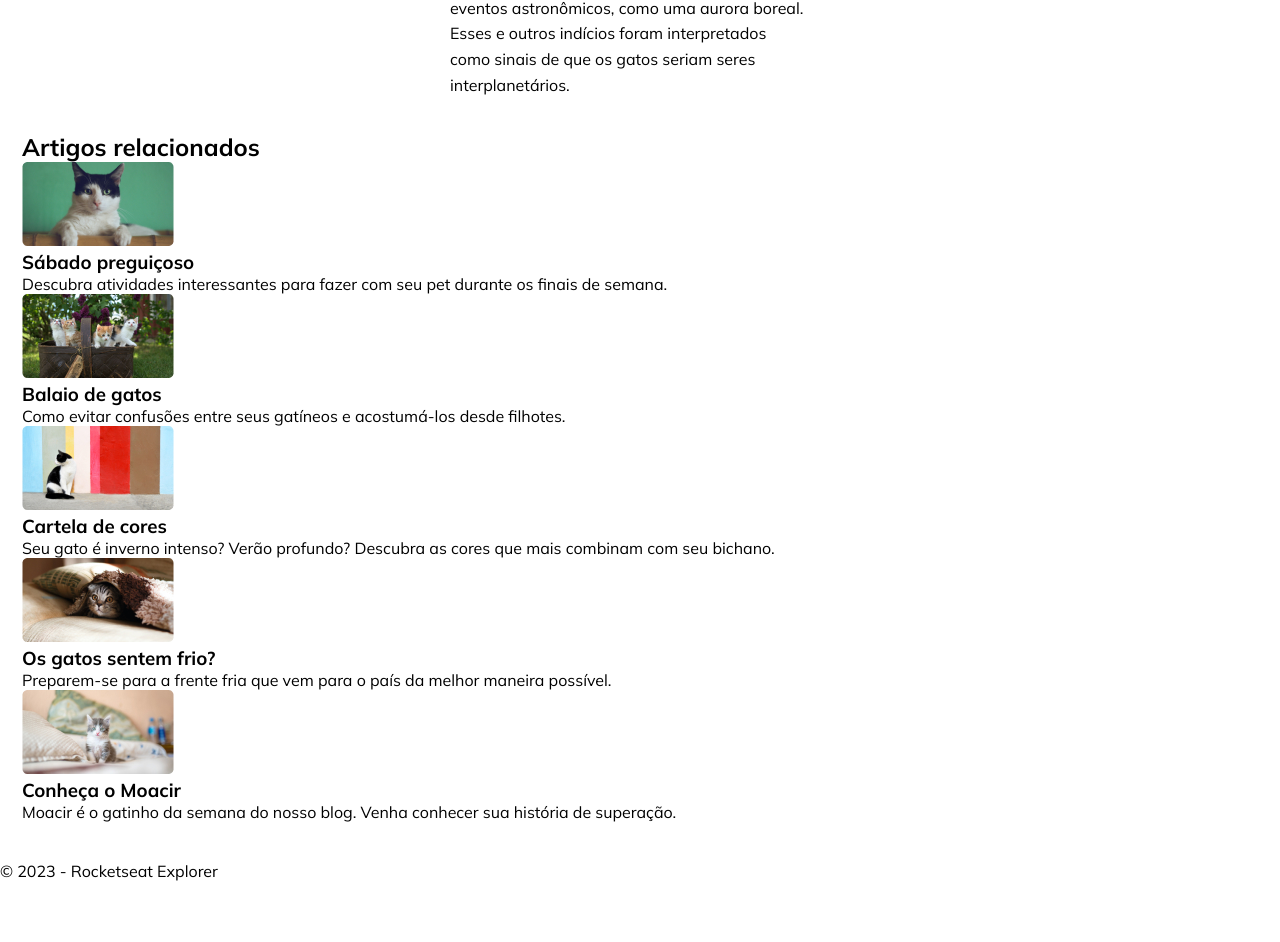
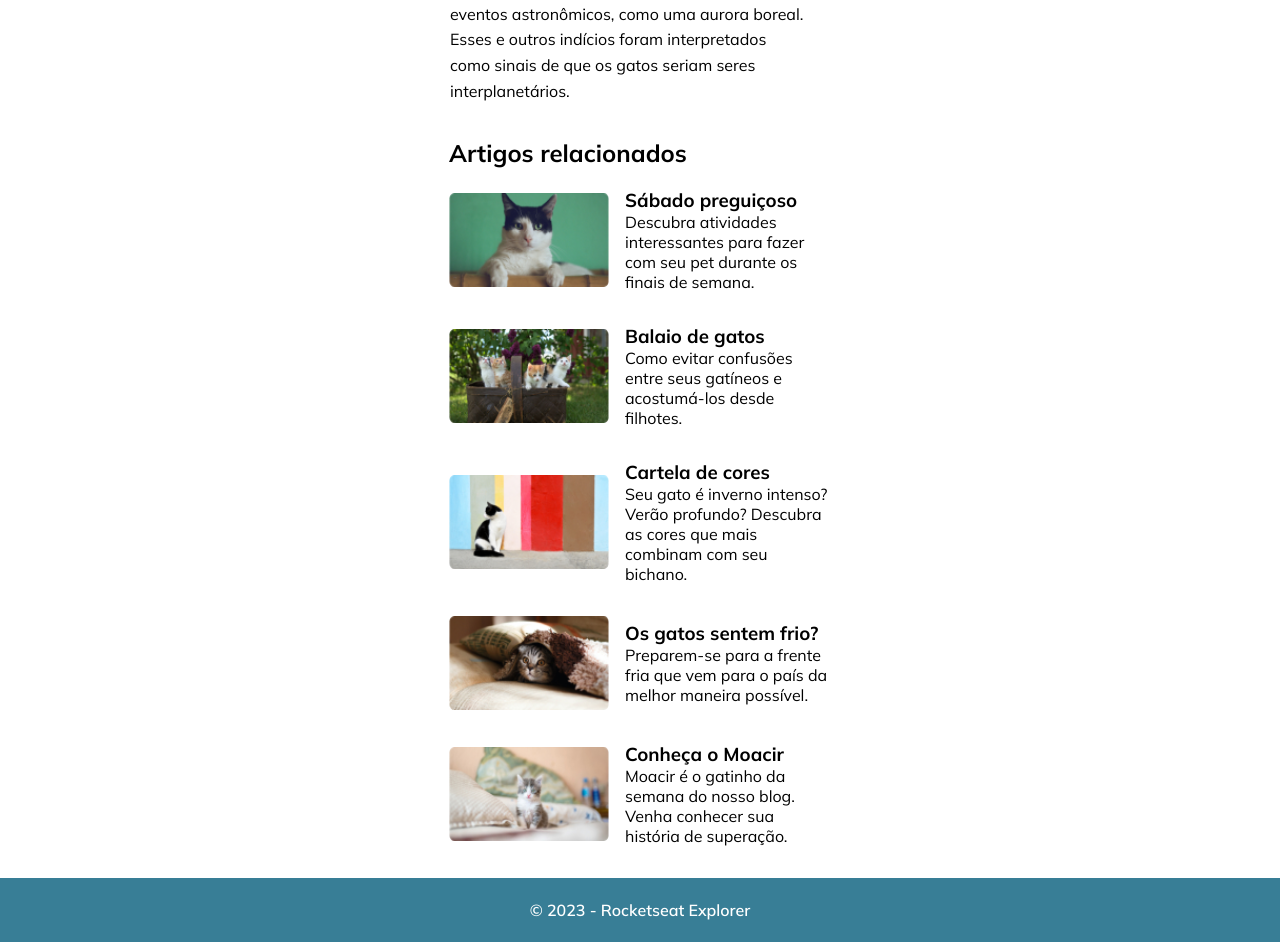
Before and after one commit to Lucasrsillva2000/blogdegatos, a plain HTML site: page index.html in a window 1280 px wide. Shown: the part 1139-2081 px from the top of the page. Before the commit the page ends 2020 px from the top, so only its background shows below. Drawn offline with Linux system fonts and the light colour scheme.

Commit message:
MobileFirst completed

```diff
--- a/index.html
+++ b/index.html
@@ -23,7 +23,7 @@
             <input id="search" type="text" placeholder="Pesquise por artigos" />
           </form>
         </div>
-        <img src="/assets/person.jpg" alt="" />
+        <img class="person" src="/assets/jojo.png" alt="" />
       </header>
 
       <main class="main">
@@ -98,8 +98,8 @@
       </main>
 
       <aside class="aside">
-        <div>
-          <h1>Artigos relacionados</h1>
+        <div class="section">
+          <h1 class="aside-title">Artigos relacionados</h1>
           <section>
             <figure>
               <img class="cards" src="./assets/cat1.jpg" alt="" />
--- a/style.css
+++ b/style.css
@@ -37,17 +37,14 @@
 
   background-color: var(--header-color);
   color: var(--bg-color);
-  font-weight: 600;
-  font-style: normal;
 
   display: flex;
   align-items: center;
   justify-content: center;
 
-  padding: 1.2rem 2.8rem;
-  font-size: 2.4rem;
+  padding: 1.5rem 2.8rem;
 
-  gap: 1.5rem;
+  gap: 3.5rem;
 }
 
 header img {
@@ -92,7 +89,7 @@ input::placeholder {
 }
 
 .cat {
-  border-radius: 5px;
+  border-radius: 5px 5px 5px 5px;
 }
 
 .title {
@@ -148,6 +145,46 @@ input::placeholder {
 
 .aside {
   grid-area: aside;
-  padding: 0 2.4rem 3.9rem 2.2rem;
+  padding: 0 2.4rem 0 2.2rem;
   display: flex;
+  justify-content: center;
 }
+
+.aside-title {
+  padding-bottom: 2rem;
+}
+
+.section {
+  display: flex;
+  flex-direction: column;
+  width: 38rem;
+}
+
+figure {
+  display: flex;
+  align-items: center;
+  gap: 1.6rem;
+  padding-bottom: 3.2rem;
+}
+
+.cards {
+  width: 16rem;
+  height: 9.4rem;
+}
+
+footer {
+  grid-area: footer;
+  background-color: var(--footer-color);
+  color: var(--footer-text-color);
+  font-weight: 600;
+
+  display: flex;
+  flex-direction: column;
+  justify-content: center;
+  align-items: center;
+
+  padding: 1.6rem;
+  gap: 1rem;
+  width: 100%;
+  height: 6.4rem;
+}
```
Also changed, not shown: assets/jojo.png (added), 1 other file.
